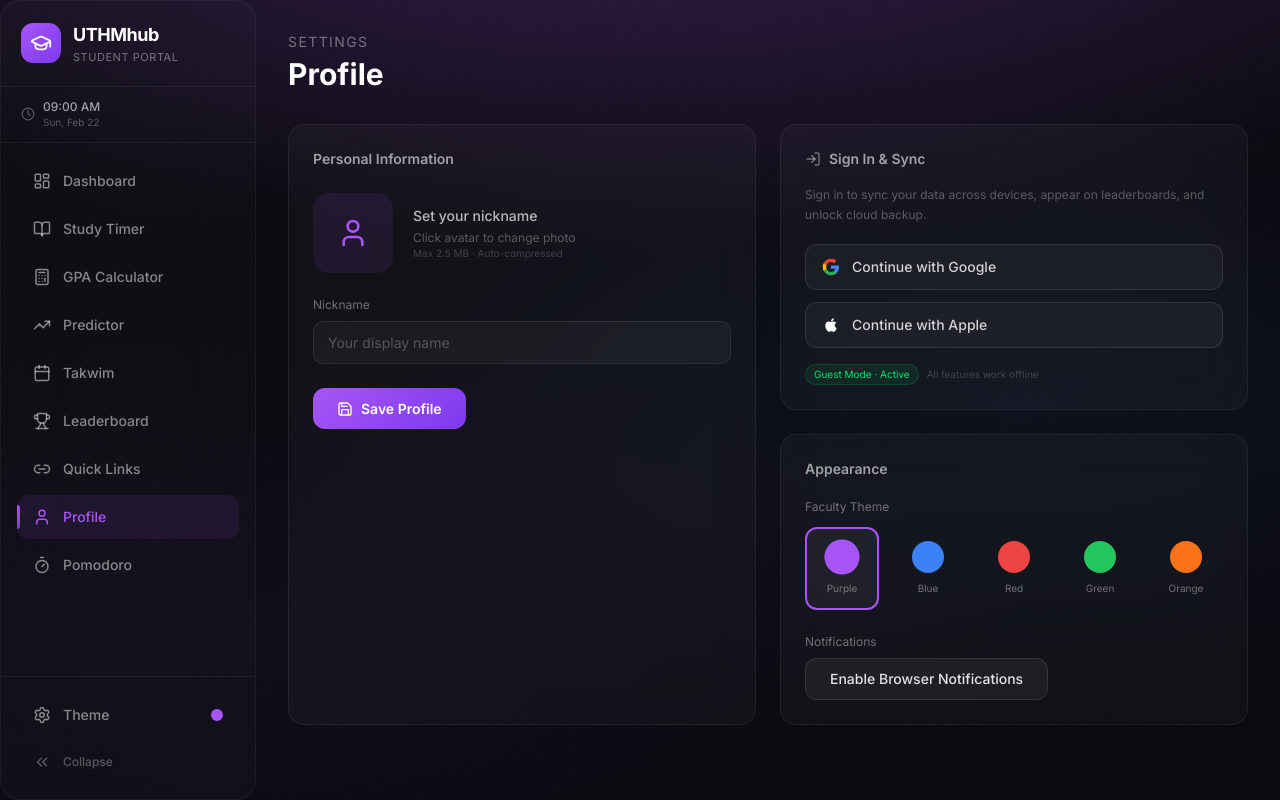
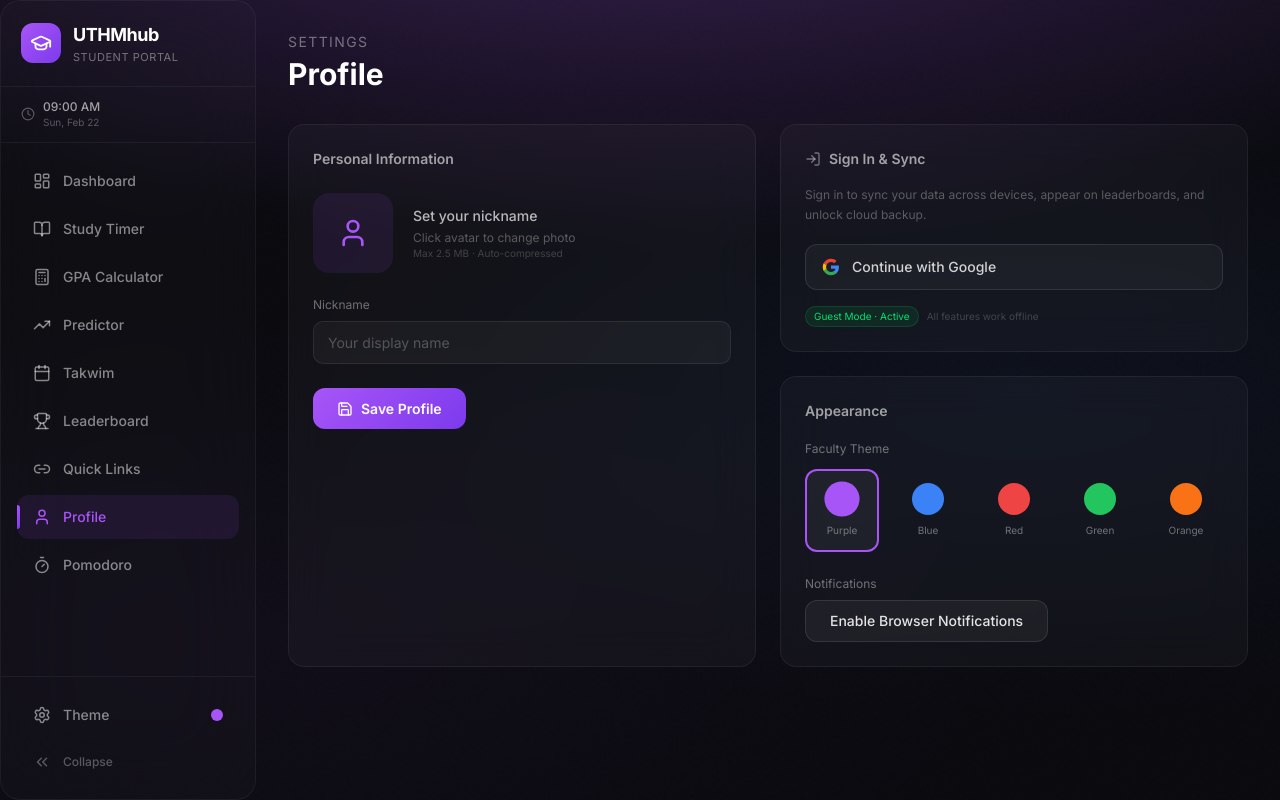
Before and after one commit to hzqfarhan/UTHMhub, a Next.js app: page /profile in a window 1280 px wide. Built offline with nearby package versions, Linux system fonts and the light colour scheme.

Commit message:
fix: resolve SQL nickname missing column error, remove Apple login UI

```diff
--- a/src/app/profile/page.tsx
+++ b/src/app/profile/page.tsx
@@ -59,14 +59,6 @@ function GoogleIcon() {
             <path d="M12 23c2.97 0 5.46-.98 7.28-2.66l-3.57-2.77c-.98.66-2.23 1.06-3.71 1.06-2.86 0-5.29-1.93-6.16-4.53H2.18v2.84C3.99 20.53 7.7 23 12 23z" fill="#34A853" />
             <path d="M5.84 14.09c-.22-.66-.35-1.36-.35-2.09s.13-1.43.35-2.09V7.07H2.18C1.43 8.55 1 10.22 1 12s.43 3.45 1.18 4.93l2.85-2.22.81-.62z" fill="#FBBC05" />
             <path d="M12 5.38c1.62 0 3.06.56 4.21 1.64l3.15-3.15C17.45 2.09 14.97 1 12 1 7.7 1 3.99 3.47 2.18 7.07l3.66 2.84c.87-2.6 3.3-4.53 6.16-4.53z" fill="#EA4335" />
-        </svg>
-    );
-}
-
-function AppleIcon() {
-    return (
-        <svg width="18" height="18" viewBox="0 0 24 24" fill="white">
-            <path d="M17.05 20.28c-.98.95-2.05.88-3.08.4-1.09-.5-2.08-.48-3.24 0-1.44.62-2.2.44-3.06-.4C2.79 15.25 3.51 7.59 9.05 7.31c1.35.07 2.29.74 3.08.8 1.18-.24 2.31-.93 3.57-.84 1.51.12 2.65.72 3.4 1.8-3.12 1.87-2.38 5.98.48 7.13-.57 1.5-1.31 2.99-2.54 4.09zM12.03 7.25c-.15-2.23 1.66-4.07 3.74-4.25.29 2.58-2.34 4.5-3.74 4.25z" />
         </svg>
     );
 }
@@ -204,15 +196,6 @@ export default function ProfilePage() {
                                 <GoogleIcon />
                                 <span className="text-white/80 font-medium">Continue with Google</span>
                             </button>
-
-                            {/* Apple Sign In */}
-                            <button
-                                onClick={() => handleOAuth('Apple')}
-                                className="w-full flex items-center gap-3 px-4 py-3 rounded-xl bg-white/[0.04] hover:bg-white/[0.08] border border-white/10 hover:border-white/20 transition-all text-sm"
-                            >
-                                <AppleIcon />
-                                <span className="text-white/80 font-medium">Continue with Apple</span>
-                            </button>
                         </div>
 
                         <div className="mt-4 flex gap-2 items-center">
```
Also changed, not shown: 1 other file (tests, documents, lock files or other folders).
